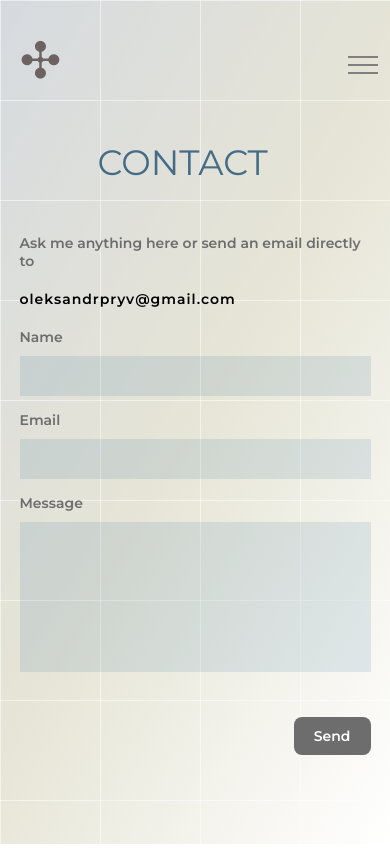
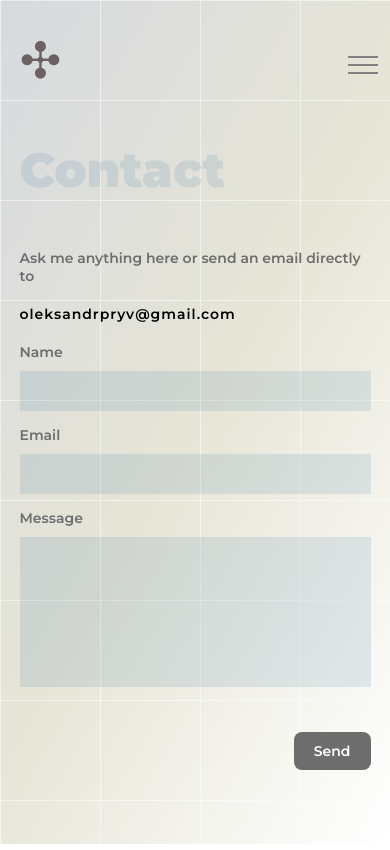
Before and after one commit to multumInParvo/my-portfolio, a React (Create React App) app: page /contact in a window 390 px wide. Built offline with nearby package versions, Linux system fonts and the light colour scheme.

Commit message:
styled component and adapted for different screen sizes

```diff
--- a/src/pages/Contact/Contact.jsx
+++ b/src/pages/Contact/Contact.jsx
@@ -8,9 +8,9 @@ function Contact() {
     return (
         <HelmetProvider>
             <div className='contact-form-container'>
-                <h1 className='menu-section-title'>CONTACT</h1>
+                <h1 className='menu-section-title'>Contact</h1>
                 <Helmet>
-                    <title>CONTACT | oleksandr pryvalov</title>
+                    <title>Contact | oleksandr pryvalov</title>
                 </Helmet>
                 <Form />
             </div>
--- a/src/pages/Contact/Contact.scss
+++ b/src/pages/Contact/Contact.scss
@@ -4,11 +4,30 @@
     flex-direction: column;
 
     .menu-section-title {
-        width: 50%;
-        font-size: 2.2rem;
+        opacity: 0.1;
+        width: 60%;
+        font-size: 6rem;
         margin: 0 0 50px;
-        font-weight: 400;
+        font-weight: 900;
         text-align: start;
-        color: rgb(69, 108, 135);
+        color: rgb(0, 85, 142);
     }
 }
+
+@media (max-width: 1024px) {
+    .contact-form-container {
+      .menu-section-title {
+        font-size: 4rem;
+        width: 90%;
+      }
+    }
+  }
+
+  @media (max-width: 768px) {
+    .contact-form-container {
+      .menu-section-title {
+        font-size: 3rem;
+        width: 90%;
+      }
+    }
+  }
```
